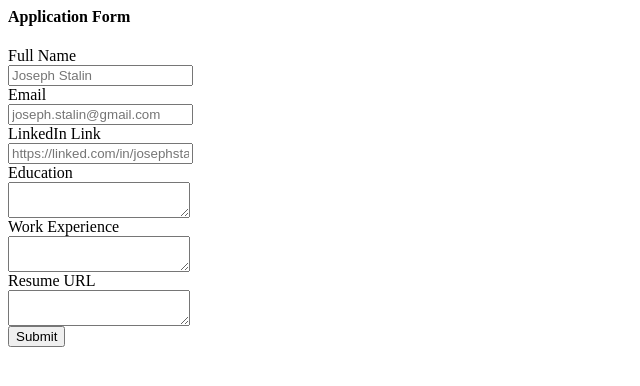
After one commit to ComReoak/reoak-career-websites, a Flask app: template templates/applicationForm.html in a window 1280 px wide. The commit adds this page. Shown: the top 386 px of the page, without its empty margins (0-640 px from the left). Run offline with Flask 3, Linux system fonts and the light colour scheme; the template is opened without the code that fills it, so the values that code supplies are empty; parts of the project's set-up code (start-up, migrations or seed data) failed here and were passed over.

Commit message:
Added insert step to insert application form

```diff
--- a/database.py
+++ b/database.py
@@ -28,3 +28,7 @@ def load_job_from_db_with_id(id):
       return None
     else:
       return job_row[0]._asdict()
+
+
+def add_application_to_db(job_id, data):
+  with engine.connect() as conn:
--- a/main.py
+++ b/main.py
@@ -1,5 +1,5 @@
-from flask import Flask, render_template, jsonify
-from database import load_jobs_from_db, load_job_from_db_with_id
+from flask import Flask, render_template, jsonify, request
+from database import load_jobs_from_db, load_job_from_db_with_id, add_application_to_db
 
 app = Flask(__name__)
 
@@ -24,5 +24,14 @@ def show_job(id):
   return render_template('jobpage.html', job=job)
 
 
+@app.route('/job/<id>/apply', methods=['post'])
+def apply_to_job(id):
+  data = request.form
+  job = load_job_from_db_with_id(id)
+  #Store data into database
+  add_application_to_db(id, data)
+  return render_template('applicationSubmitted.html', application=data, job=job)
+
+
 if __name__ == '__main__':
   app.run(host='0.0.0.0', debug=True)
--- /dev/null
+++ b/templates/applicationForm.html
@@ -0,0 +1,34 @@
+<h4>Application Form</h4>
+<form action="/job/{{job['id']}}/apply" method='post'>
+  <div class='mb-2'>
+    <label>Full Name</label><br>
+    <input type='text' name='full_name' placeholder='Joseph Stalin'>
+  </div>
+
+  <div class='mb-2'>
+    <label>Email</label><br>
+    <input type='email' name='email' placeholder='joseph.stalin@gmail.com'>
+  </div>
+
+  <div class='mb-2'>
+    <label>LinkedIn Link</label><br>
+    <input type='text' name='linkedin_url' placeholder='https://linked.com/in/josephstalin'>
+  </div>
+
+  <div>
+    <label>Education</label><br>
+    <textarea name='education'></textarea>
+  </div>
+
+  <div>
+    <label>Work Experience</label><br>
+    <textarea name='work_experience'></textarea>
+  </div>
+
+  <div>
+    <label>Resume URL</label><br>
+    <textarea name='resume_url'></textarea>
+  </div>
+  <input type='submit'>
+
+</form>
--- a/templates/jobpage.html
+++ b/templates/jobpage.html
@@ -26,6 +26,7 @@
     </ol>
     <h4>Salary</h4>
     <p>{{job.currency}}{{job.salary}}</p>
+    {% include 'applicationForm.html' %}
   </div>
   {% include 'footer.html' %}
 </body>
```
Also changed, not shown: templates/applicationSubmitted.html (added, +44 -0 lines).
